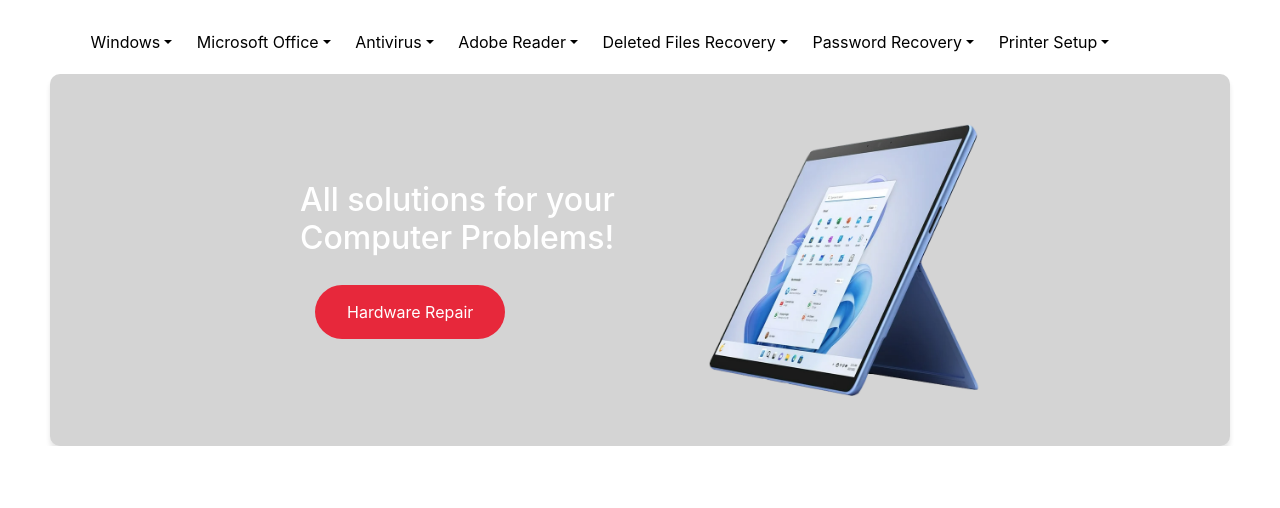
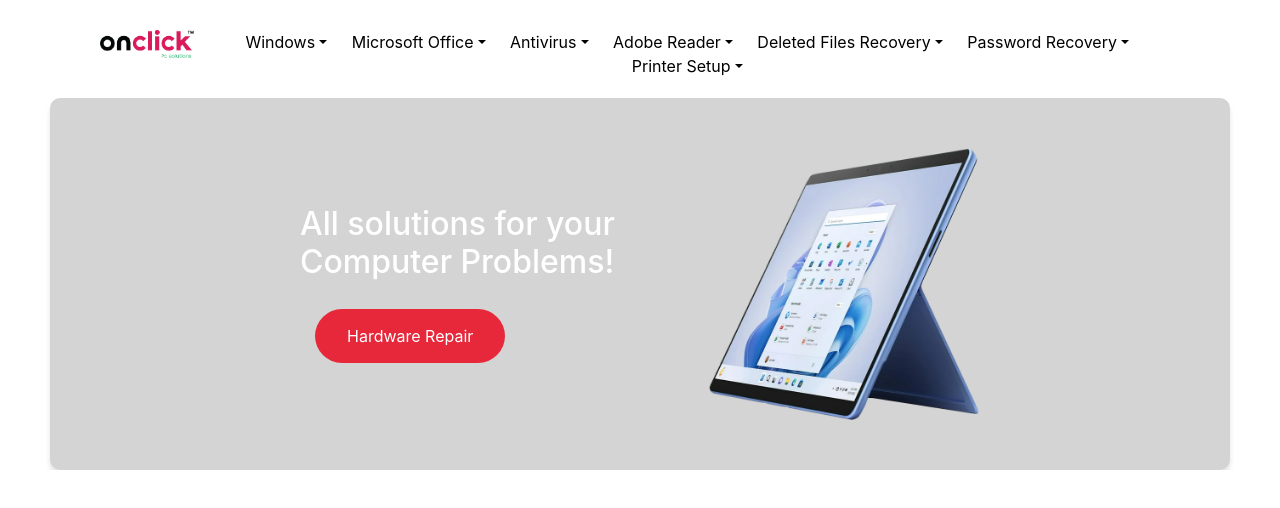
Before and after one commit to crxerver/onclickpcsolutions, a plain HTML site: page index.html in a window 1280 px wide. Drawn offline with nearby package versions, Linux system fonts and the light colour scheme; the site is published under a folder, as on GitHub Pages, so addresses that start at the root find nothing.

Commit message:
Update index.html

```diff
--- a/index.html
+++ b/index.html
@@ -15,7 +15,7 @@
     <!-- Header Section -->
     <div class="header">
         <!-- Reduced size logo -->
-        <img src="/images/logo.png" alt="" class="logo">
+        <img src="./images/logo.png" alt="" class="logo">
         <div class="hamburger-menu" onclick="toggleMenu(event)">
             <div class="bar"></div>
             <div class="bar"></div>
```
